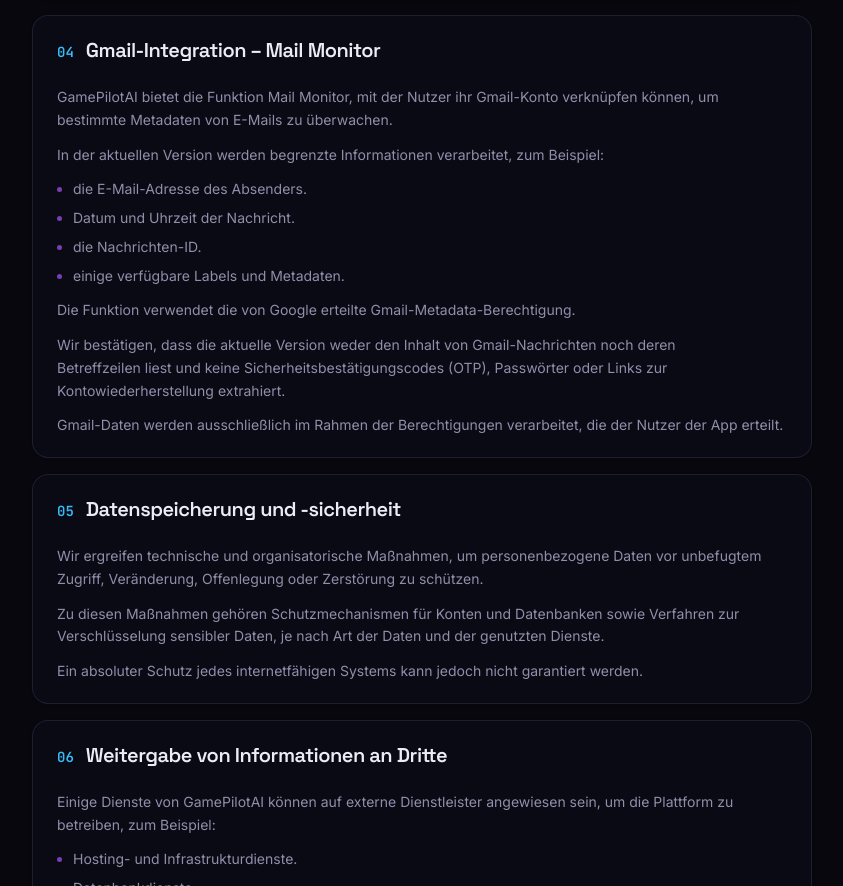
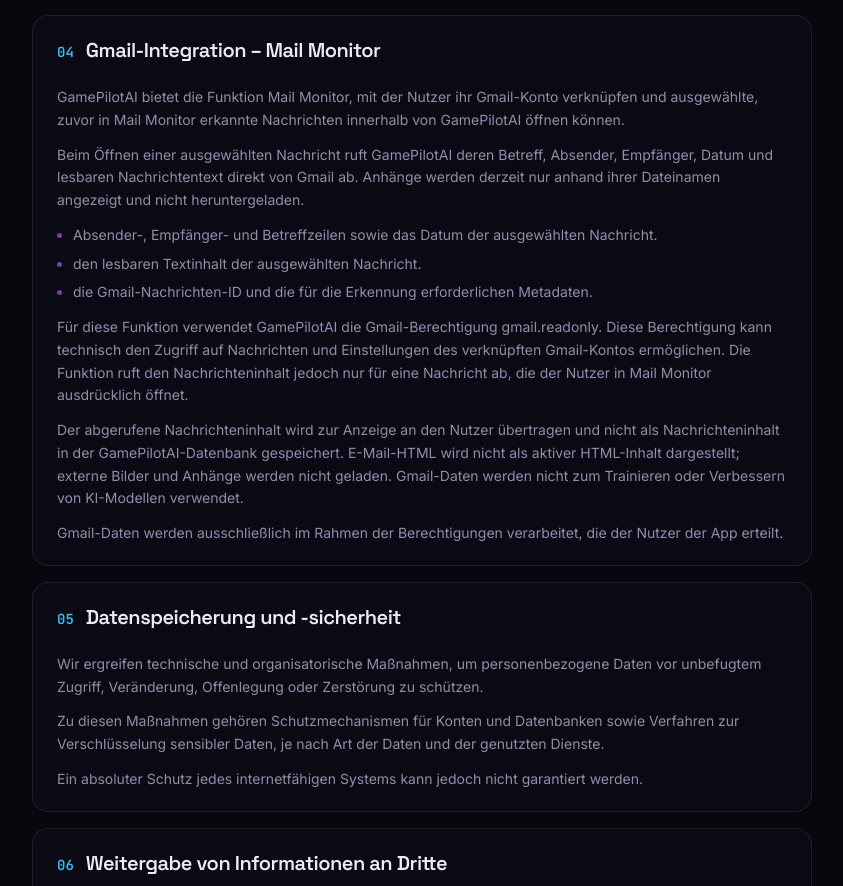
Before and after one commit to hamzare7R/GamePilotAI, a Next.js app: page /privacy in a window 1280 px wide. Shown: the part 1537-2423 px from the top of the page, without its empty margins (372-1215 px from the left). Built offline with nearby package versions, Linux system fonts and the light colour scheme; no server answers.

Commit message:
Update Gmail Mail Monitor privacy disclosures for read-only message viewing

```diff
--- a/src/components/privacy/privacy-content.ts
+++ b/src/components/privacy/privacy-content.ts
@@ -119,28 +119,27 @@ export const privacyContent: Record<PrivacyLocale, PrivacyContent> = {
         blocks: [
           {
             kind: "paragraph",
-            text: "GamePilotAI bietet die Funktion Mail Monitor, mit der Nutzer ihr Gmail-Konto verknüpfen können, um bestimmte Metadaten von E-Mails zu überwachen.",
+            text: "GamePilotAI bietet die Funktion Mail Monitor, mit der Nutzer ihr Gmail-Konto verknüpfen und ausgewählte, zuvor in Mail Monitor erkannte Nachrichten innerhalb von GamePilotAI öffnen können.",
           },
           {
             kind: "paragraph",
-            text: "In der aktuellen Version werden begrenzte Informationen verarbeitet, zum Beispiel:",
+            text: "Beim Öffnen einer ausgewählten Nachricht ruft GamePilotAI deren Betreff, Absender, Empfänger, Datum und lesbaren Nachrichtentext direkt von Gmail ab. Anhänge werden derzeit nur anhand ihrer Dateinamen angezeigt und nicht heruntergeladen.",
           },
           {
             kind: "list",
             items: [
-              "die E-Mail-Adresse des Absenders.",
-              "Datum und Uhrzeit der Nachricht.",
-              "die Nachrichten-ID.",
-              "einige verfügbare Labels und Metadaten.",
+              "Absender-, Empfänger- und Betreffzeilen sowie das Datum der ausgewählten Nachricht.",
+              "den lesbaren Textinhalt der ausgewählten Nachricht.",
+              "die Gmail-Nachrichten-ID und die für die Erkennung erforderlichen Metadaten.",
             ],
           },
           {
             kind: "paragraph",
-            text: "Die Funktion verwendet die von Google erteilte Gmail-Metadata-Berechtigung.",
+            text: "Für diese Funktion verwendet GamePilotAI die Gmail-Berechtigung gmail.readonly. Diese Berechtigung kann technisch den Zugriff auf Nachrichten und Einstellungen des verknüpften Gmail-Kontos ermöglichen. Die Funktion ruft den Nachrichteninhalt jedoch nur für eine Nachricht ab, die der Nutzer in Mail Monitor ausdrücklich öffnet.",
           },
           {
             kind: "paragraph",
-            text: "Wir bestätigen, dass die aktuelle Version weder den Inhalt von Gmail-Nachrichten noch deren Betreffzeilen liest und keine Sicherheitsbestätigungscodes (OTP), Passwörter oder Links zur Kontowiederherstellung extrahiert.",
+            text: "Der abgerufene Nachrichteninhalt wird zur Anzeige an den Nutzer übertragen und nicht als Nachrichteninhalt in der GamePilotAI-Datenbank gespeichert. E-Mail-HTML wird nicht als aktiver HTML-Inhalt dargestellt; externe Bilder und Anhänge werden nicht geladen. Gmail-Daten werden nicht zum Trainieren oder Verbessern von KI-Modellen verwendet.",
           },
           {
             kind: "paragraph",
@@ -390,28 +389,27 @@ export const privacyContent: Record<PrivacyLocale, PrivacyContent> = {
         blocks: [
           {
             kind: "paragraph",
-            text: "GamePilotAI offers a Mail Monitor feature that lets users link their Gmail account to monitor certain email metadata.",
+            text: "GamePilotAI offers Mail Monitor, which lets users link Gmail and open selected messages previously detected by Mail Monitor inside GamePilotAI.",
           },
           {
             kind: "paragraph",
-            text: "In the current version, limited information is processed, such as:",
+            text: "When a user opens a selected message, GamePilotAI retrieves its subject, sender, recipients, date and readable message text directly from Gmail. Attachments are currently listed by filename only and are not downloaded.",
           },
           {
             kind: "list",
             items: [
-              "the sender's email address.",
-              "the date and time of the message.",
-              "the message ID.",
-              "some available labels and metadata.",
+              "the sender, recipient and subject headers and date of the selected message.",
+              "the readable text content of the selected message.",
+              "the Gmail message ID and metadata needed for notification detection.",
             ],
           },
           {
             kind: "paragraph",
-            text: "The feature uses the Gmail Metadata permission granted by Google.",
+            text: "This feature uses the Gmail gmail.readonly permission. Technically, this permission can allow access to messages and settings in the connected Gmail account. However, the feature retrieves message content only for a message the user explicitly opens in Mail Monitor.",
           },
           {
             kind: "paragraph",
-            text: "We confirm that the current version does not read the content of Gmail messages or their subject lines, and does not extract security verification codes (OTP), passwords or account recovery links.",
+            text: "Retrieved message content is transmitted to the user for display and is not stored as message content in the GamePilotAI database. Email HTML is not rendered as active HTML, and external images and attachments are not loaded. Gmail data is not used to train or improve AI models.",
           },
           {
             kind: "paragraph",
```
